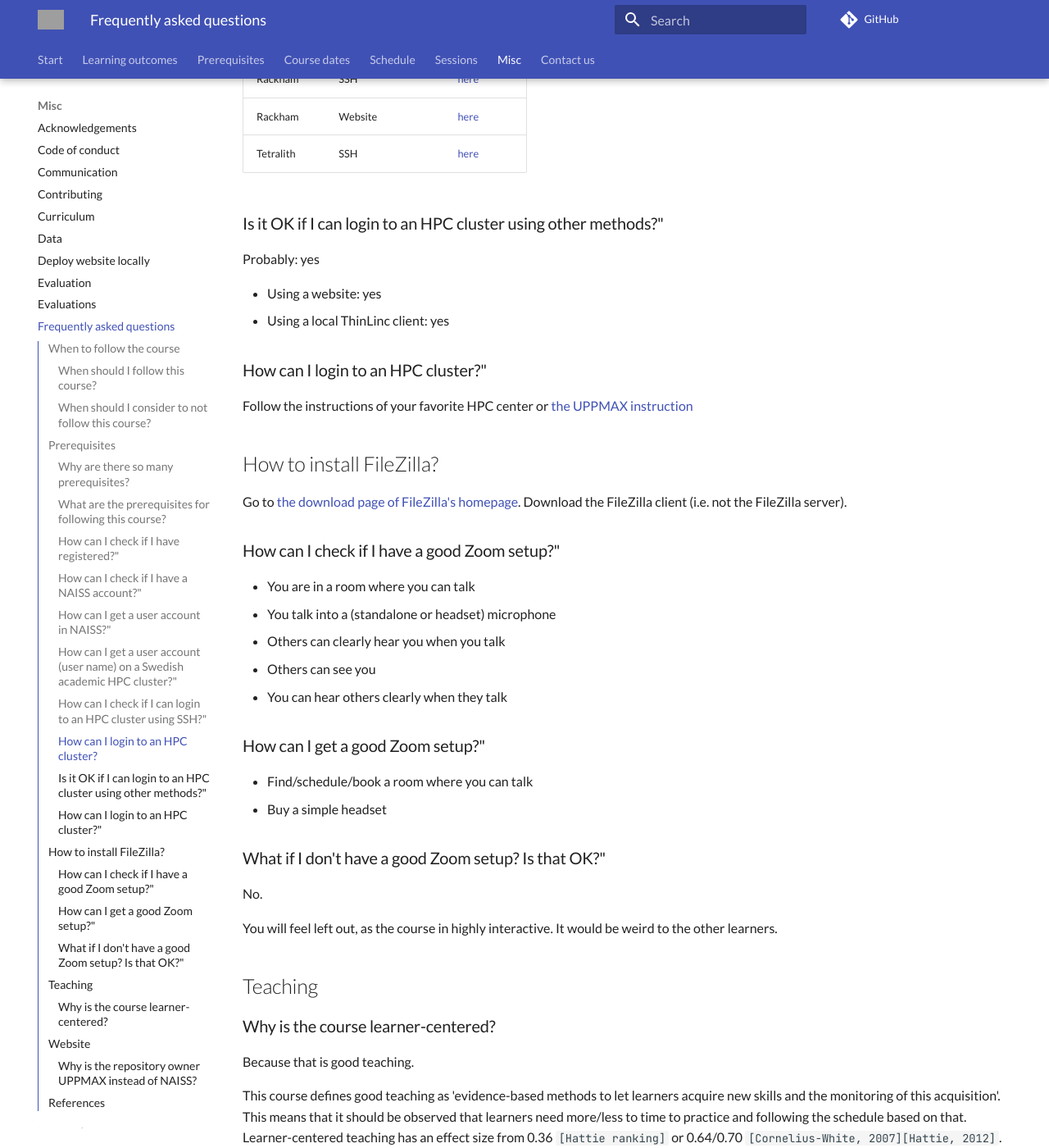
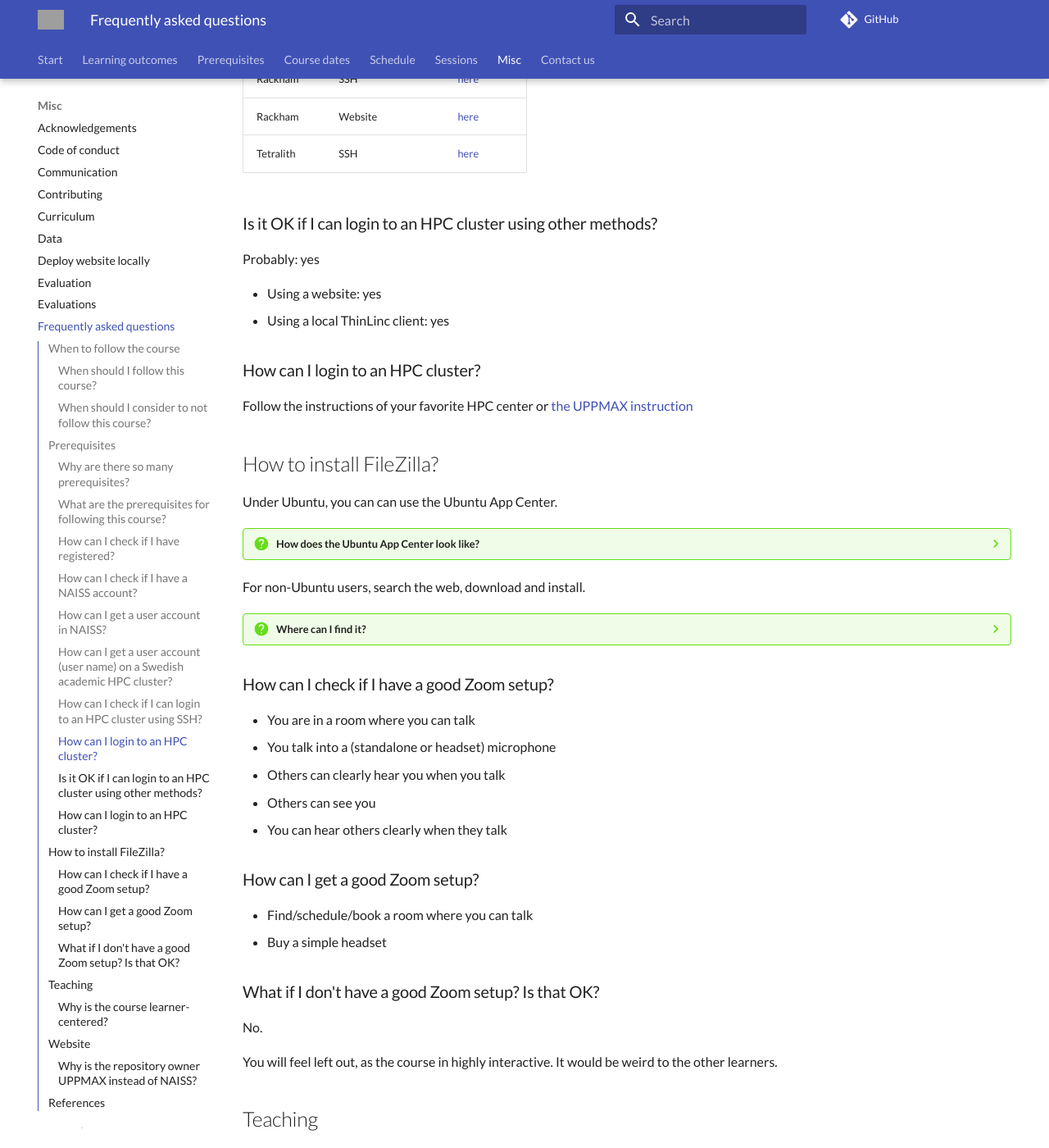
Before and after one commit to UPPMAX/naiss_file_transfer_course, an MkDocs documentation site: the page built from docs/faq/README.md, in a window 1280 px wide and 1400 px high, scrolled down 2930 px. Shown: the whole window at 82% size. Built offline with MkDocs 1.6.1 and Material for MkDocs 9.7.7, drawn with Linux system fonts in a browser that asks for light colours; comment, search, counter and statistics services are not loaded; some of the changed text lies outside the part shown; grey boxes are pictures that could not be loaded.

Commit message:
Move FileZilla install to FAQ

```diff
--- a/docs/faq/README.md
+++ b/docs/faq/README.md
@@ -74,14 +74,14 @@ we decided to add prerequisites instead
 
 See [prerequisites](../prereqs/README.md).
 
-### How can I check if I have registered?"
+### How can I check if I have registered?
 
 You should have gotten a welcome email within a couple
 of days.
 
 When it doubt, register another time :-)
 
-### How can I check if I have a NAISS account?"
+### How can I check if I have a NAISS account?
 
 When you can login at [https://supr.naiss.se/](https://supr.naiss.se/).
 
@@ -91,11 +91,11 @@ When you can login at [https://supr.naiss.se/](https://supr.naiss.se/).
 
     ![A user that logged into SUPR](supr_logged_in.png)
 
-### How can I get a user account in NAISS?"
+### How can I get a user account in NAISS?
 
 Register at [https://supr.naiss.se/person/register/](https://supr.naiss.se/person/register/).
 
-### How can I get a user account (user name) on a Swedish academic HPC cluster?"
+### How can I get a user account (user name) on a Swedish academic HPC cluster?
 
 - You need to be part of a project first.
 - Also those with cluster accounts already may benefit in getting access to
@@ -112,7 +112,7 @@ other clusters, since we will practice transferring files between clusters.
       [https://supr.naiss.se/account/](https://supr.naiss.se/account/)
       and sign up for a cluster account(s) at **Dardel** and **Tetralith**.
 
-### How can I check if I can login to an HPC cluster using SSH?"
+### How can I check if I can login to an HPC cluster using SSH?
 
 This depends on the HPC cluster you are using.
 
@@ -144,24 +144,42 @@ Rackham    |SSH                  |[here](https://youtu.be/TSVGSKyt2bQ)
 Rackham    |Website              |[here](https://youtu.be/HQ2iuKRPabc)
 Tetralith  |SSH                  |[here](https://youtu.be/wtGIzSBiulY)
 
-### Is it OK if I can login to an HPC cluster using other methods?"
+### Is it OK if I can login to an HPC cluster using other methods?
 
 Probably: yes
 
 - Using a website: yes
 - Using a local ThinLinc client: yes
 
-### How can I login to an HPC cluster?"
+### How can I login to an HPC cluster?
 
 Follow the instructions of your favorite HPC center
 or [the UPPMAX instruction](https://docs.uppmax.uu.se/getting_started/login_rackham_console_password/)
 
 ## How to install FileZilla?
 
-Go to [the download page of FileZilla's homepage](https://filezilla-project.org/download.php?type=client).
-Download the FileZilla client (i.e. not the FileZilla server).
+Under Ubuntu, you can can use the Ubuntu App Center.
 
-### How can I check if I have a good Zoom setup?"
+???- question "How does the Ubuntu App Center look like?"
+
+    Here:
+
+    ![FileZilla in the Ubuntu App Center](filezilla_in_ubuntu_app_center.png)
+
+For non-Ubuntu users, search the web, download and install.
+
+???- question "Where can I find it?"
+
+    The FileZilla website can be found at
+    [https://filezilla-project.org/](https://filezilla-project.org/).
+
+    Clicking on 'Download FileZilla client' takes you to the
+    FileZilla download page at
+    [https://filezilla-project.org/download.php?type=client](https://filezilla-project.org/download.php?type=client).
+
+    Download the file, maybe unzip it and run the installer
+
+### How can I check if I have a good Zoom setup?
 
 - You are in a room where you can talk
 - You talk into a (standalone or headset) microphone
@@ -169,12 +187,12 @@ Download the FileZilla client (i.e. not the FileZilla server).
 - Others can see you
 - You can hear others clearly when they talk
 
-### How can I get a good Zoom setup?"
+### How can I get a good Zoom setup?
 
 - Find/schedule/book a room where you can talk
 - Buy a simple headset
 
-### What if I don't have a good Zoom setup? Is that OK?"
+### What if I don't have a good Zoom setup? Is that OK?
 
 No.
 
```
Also changed, not shown: docs/prereqs/README.md (+2 -2 lines), docs/sessions/filezilla/README.md (+10 -14 lines).
